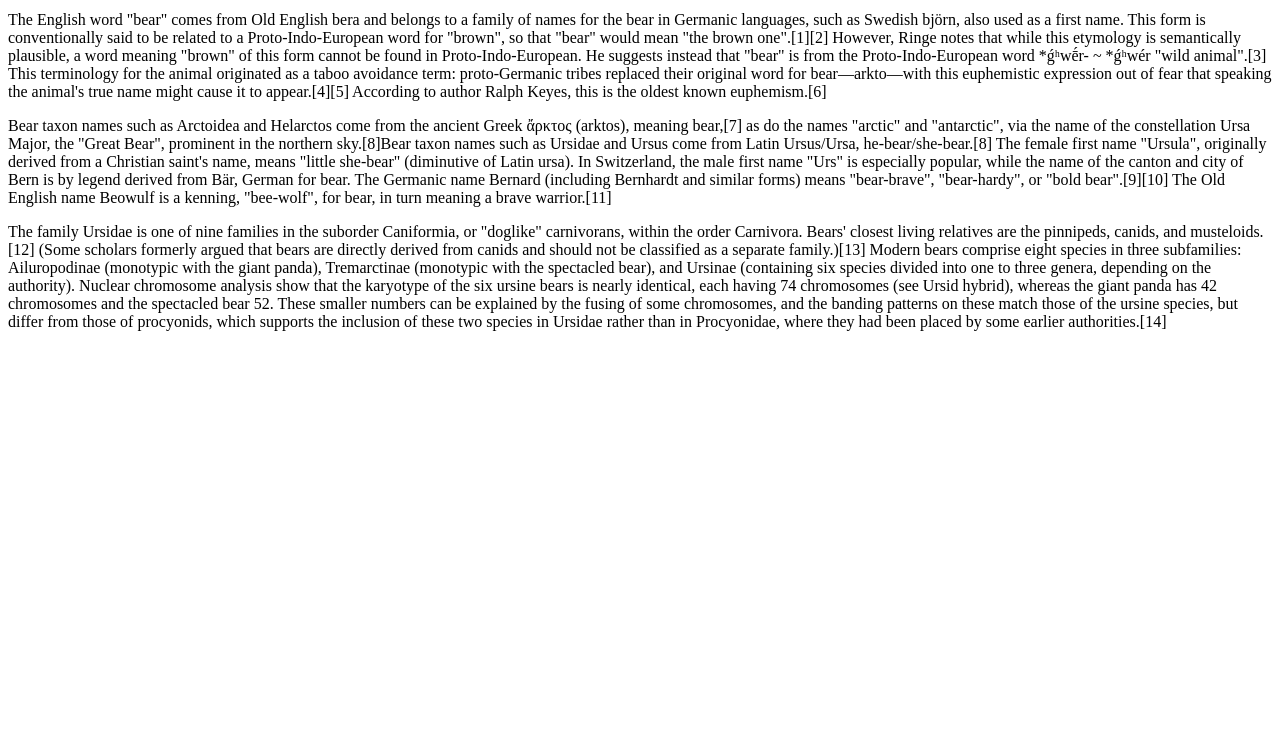
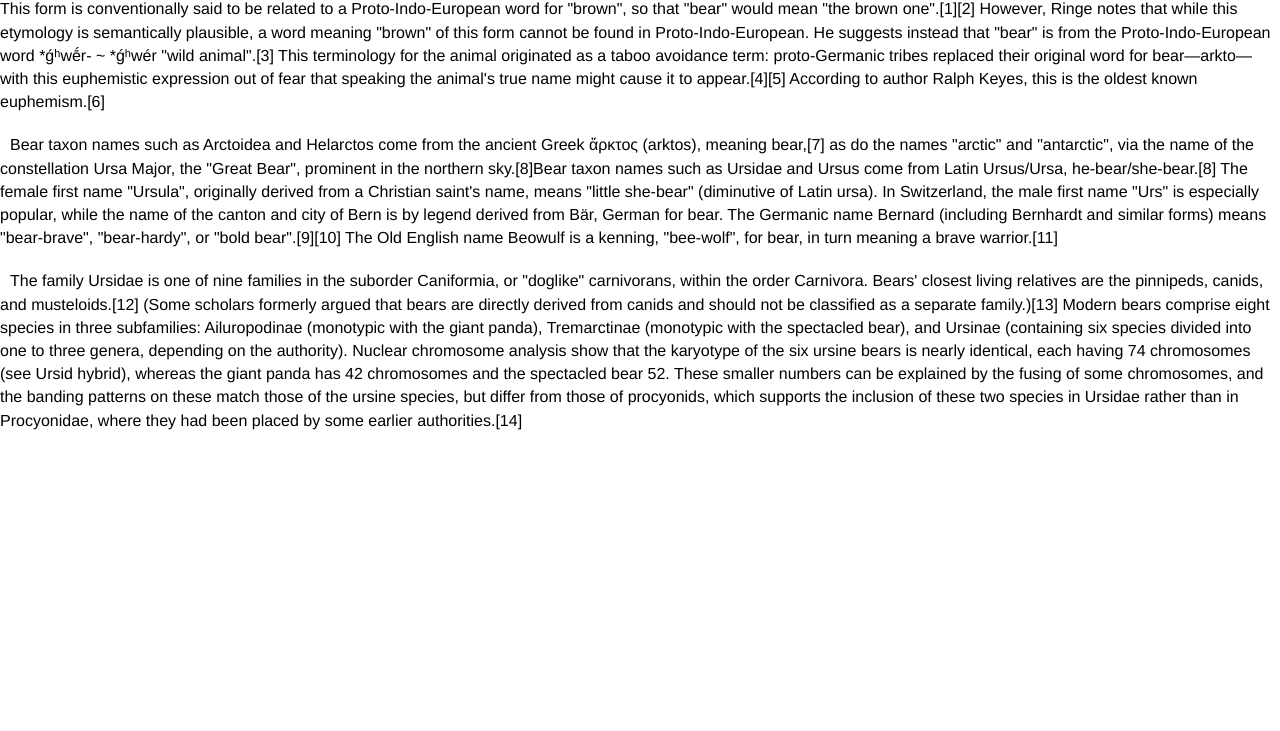
Before and after one commit to PedroGF27/COMP001B.LectureActivity4-3, a plain HTML site: page index.html in a window 1280 px wide. Shown: the part 69-800 px from the top of the page. Drawn offline with Linux system fonts and the light colour scheme.

Commit message:
finished the main.css

```diff
--- a/index.html
+++ b/index.html
@@ -4,17 +4,20 @@
     <meta charset="UTF-8">
     <meta name="viewport" content="width=device-width, initial-scale=1.0">
     <title>Lecture Activity 2</title>
+    <link rel="stylesheet" href="main.css">
 </head>
 <body>
     <h1>Bears</h1>
-    <section>
+    <section id="section-1">
     <p>The English word "bear" comes from Old English bera and belongs to a family of names for the bear in Germanic languages, such as Swedish björn, also used as a first name.
         This form is conventionally said to be related to a Proto-Indo-European word for "brown", so that "bear" would mean "the brown one".[1][2] However, Ringe notes that while this etymology is semantically plausible, a word meaning "brown" of this form cannot be found in Proto-Indo-European. He suggests instead that "bear" is from the Proto-Indo-European word *ǵʰwḗr- ~ *ǵʰwér "wild animal".[3] This terminology for the animal originated as a taboo avoidance term: proto-Germanic tribes replaced their original word for bear—arkto—with this euphemistic expression out of fear that speaking the animal's true name might cause it to appear.[4][5] According to author Ralph Keyes, this is the oldest known euphemism.[6]</p>
     </section>
-    <section>
+
+    <section id="section-2">
         <p>Bear taxon names such as Arctoidea and Helarctos come from the ancient Greek ἄρκτος (arktos), meaning bear,[7] as do the names "arctic" and "antarctic", via the name of the constellation Ursa Major, the "Great Bear", prominent in the northern sky.[8]Bear taxon names such as Ursidae and Ursus come from Latin Ursus/Ursa, he-bear/she-bear.[8] The female first name "Ursula", originally derived from a Christian saint's name, means "little she-bear" (diminutive of Latin ursa). In Switzerland, the male first name "Urs" is especially popular, while the name of the canton and city of Bern is by legend derived from Bär, German for bear. The Germanic name Bernard (including Bernhardt and similar forms) means "bear-brave", "bear-hardy", or "bold bear".[9][10] The Old English name Beowulf is a kenning, "bee-wolf", for bear, in turn meaning a brave warrior.[11]</p>
     </section>
-    <section>
+
+    <section class="section-3">
         <p>The family Ursidae is one of nine families in the suborder Caniformia, or "doglike" carnivorans, within the order Carnivora. Bears' closest living relatives are the pinnipeds, canids, and musteloids.[12] (Some scholars formerly argued that bears are directly derived from canids and should not be classified as a separate family.)[13] Modern bears comprise eight species in three subfamilies: Ailuropodinae (monotypic with the giant panda), Tremarctinae (monotypic with the spectacled bear), and Ursinae (containing six species divided into one to three genera, depending on the authority). Nuclear chromosome analysis show that the karyotype of the six ursine bears is nearly identical, each having 74 chromosomes (see Ursid hybrid), whereas the giant panda has 42 chromosomes and the spectacled bear 52. These smaller numbers can be explained by the fusing of some chromosomes, and the banding patterns on these match those of the ursine species, but differ from those of procyonids, which supports the inclusion of these two species in Ursidae rather than in Procyonidae, where they had been placed by some earlier authorities.[14]</p>
     </section>
 </body>
--- /dev/null
+++ b/main.css
@@ -0,0 +1,35 @@
+* {
+    margin: 0;
+    padding: 0;
+}
+
+h1 {
+    font-family: 'Courier New', Courier, monospace;
+
+}
+
+p {
+    text-indent: 10px;
+}
+
+body {
+    line-height: 145%;
+
+}
+
+#section-1{
+    font-family: 'Franklin Gothic Medium', 'Arial Narrow', Arial, sans-serif;
+    margin-top: 20px;
+    margin-bottom: 20px;
+}
+
+#section-2{
+    font-family: 'Franklin Gothic Medium', 'Arial Narrow', Arial, sans-serif;
+    margin-bottom: 20px;
+    margin-top: 20px;
+}
+
+.section-3{
+    font-family: 'Franklin Gothic Medium', 'Arial Narrow', Arial, sans-serif;
+    margin-top: 20px;
+}
```
